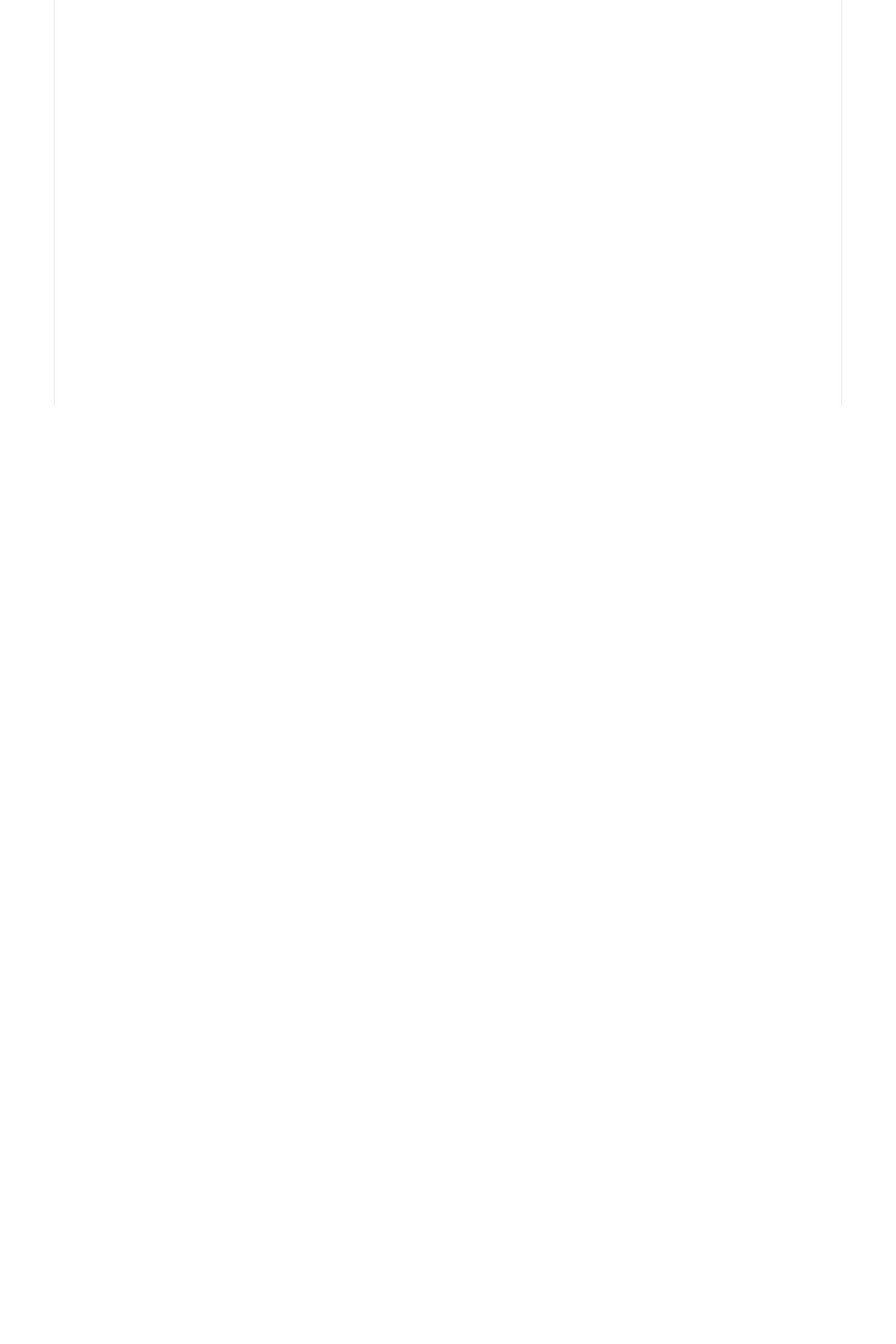
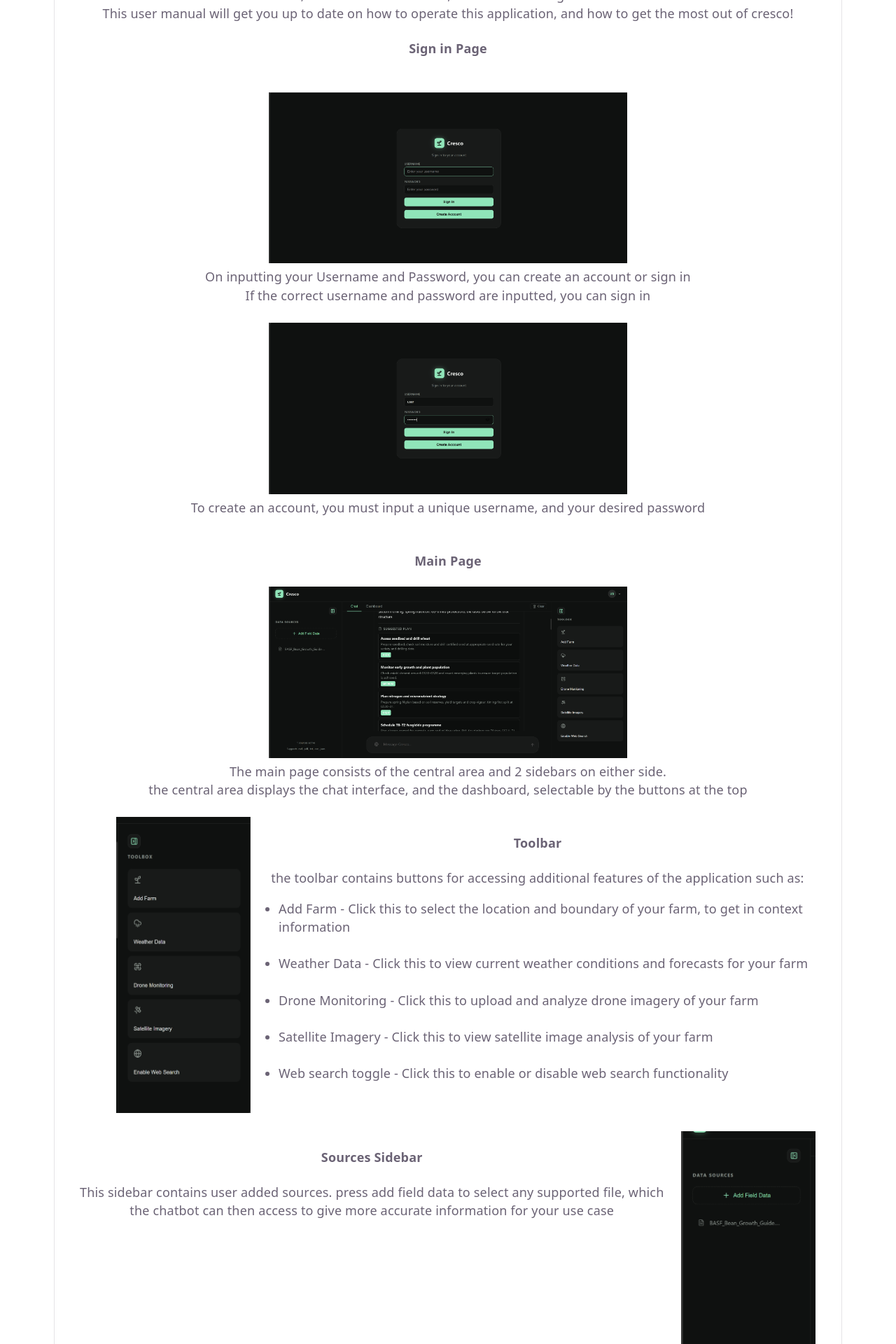
Before and after one commit to SanchiSharma446/Team26_SystemsEngineering_Report, a React (Vite) app in the folder frontend/: page /user-manual in a window 1280 px wide. Shown: the part 220-2140 px from the top of the page at 70% size. Before the commit the page ends 800 px from the top, so only its background shows below. Built offline with nearby package versions, Linux system fonts and the light colour scheme.

Commit message:
User Manual pt 1

```diff
--- a/frontend/src/pages/UserManual.tsx
+++ b/frontend/src/pages/UserManual.tsx
@@ -1,7 +1,89 @@
+import signInPng from "../assets/sign_in_page.png"
+import signInFillPng from "../assets/sign_in_fill.png"
+import fullPagePng from "../assets/full_page.png"
+import sidebarPng from "../assets/sidebar.png"
+import sourcesPng from "../assets/sources.png"
+import userPagePng from "../assets/user_page.png"
+
+
 function UserManual() {
     return (
         <main>
             <h2>User Manual</h2>
+
+            <p>hello, and welcome to Cresco, the smart farming assistant.</p>
+            <p>This user manual will get you up to date on how to operate this application, and how to get the most out of cresco!</p>
+
+            <h4>Sign in Page</h4>
+            <br></br>
+
+            <img src={signInPng} style={{ width: '40vw' }} />
+
+            <br></br>
+
+            <p>On inputting your Username and Password, you can create an account or sign in</p>
+            <p> If the correct username and password are inputted, you can sign in</p>
+
+
+            <br></br>
+
+            <img src={signInFillPng} style={{ width: '40vw' }} />
+            <p> To create an account, you must input a unique username, and your desired password</p>
+
+
+            <br></br>
+
+            <h4> Main Page </h4>
+
+            <img src={fullPagePng} style={{ width: '40vw' }} />
+            <p> The main page consists of the central area and 2 sidebars on either side.</p>
+            <p>the central area displays the chat interface, and the dashboard, selectable by the buttons at the top</p>
+            <br></br>
+
+            <div style={{ display: 'flex', flexDirection: 'row', justifyContent: 'space-around' }}>
+                <img src={sidebarPng} style={{ width: '15vw' , marginLeft: '5vw' }} />
+                <div>
+                    <h4>Toolbar</h4>
+                    <p>the toolbar contains buttons for accessing additional features of the application such as:</p>
+                    <ul style={{ textAlign: 'left' }}>
+                        <li>Add Farm - Click this to select the location and boundary of your farm, to get in context information</li>
+                        <br></br>
+
+                        <li>Weather Data - Click this to view current weather conditions and forecasts for your farm</li>
+                        <br></br>
+
+                        <li>Drone Monitoring - Click this to upload and analyze drone imagery of your farm</li>
+                        <br></br>
+
+                        <li>Satellite Imagery - Click this to view satellite image analysis of your farm</li>
+                        <br></br>
+
+                        <li>Web search toggle - Click this to enable or disable web search functionality</li>
+                        <br></br>
+
+                    </ul>
+                </div>
+            </div>
+
+            <br></br>
+
+            <div style={{ display: 'flex', flexDirection: 'row', justifyContent: 'space-around' }}>
+                <div>
+                <h4>Sources Sidebar</h4>
+                <p> This sidebar contains user added sources. press add field data to select any supported file, which the chatbot can then access to give more accurate information for your use case</p>
+                </div>
+                <img src={sourcesPng} style={{ width: '15vw', margin: '0 1vw' }} />
+            </div>
+            <br></br>
+
+
+            <img src={userPagePng} style={{ width: '15vw' }} />
+
+            <br></br>
+
+
+
+
         </main>
     )
 }
```
Also changed, not shown: frontend/src/assets/sign_in_fill.png (renamed from frontend/src/assets/sing_in_fille.png).
